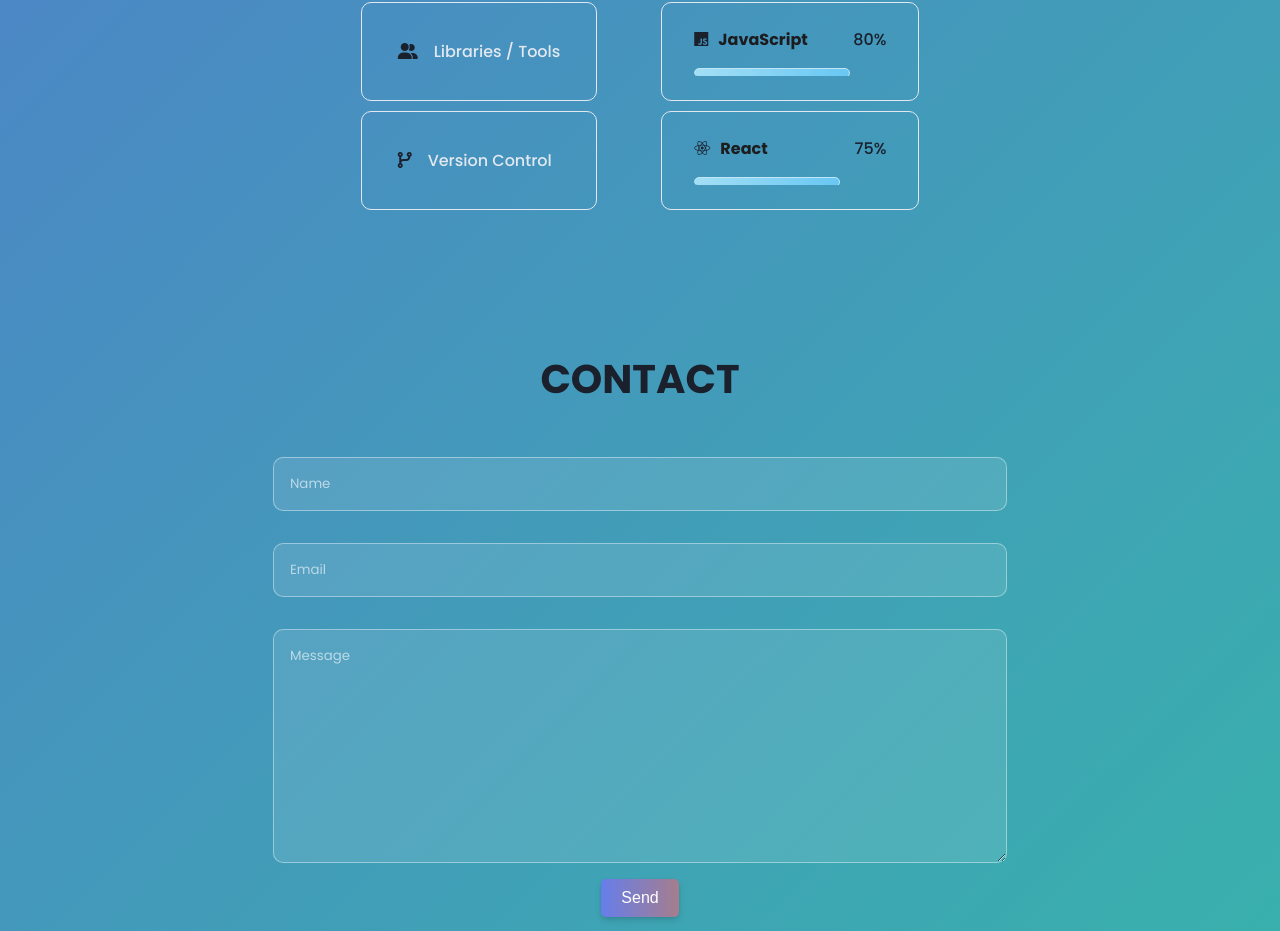
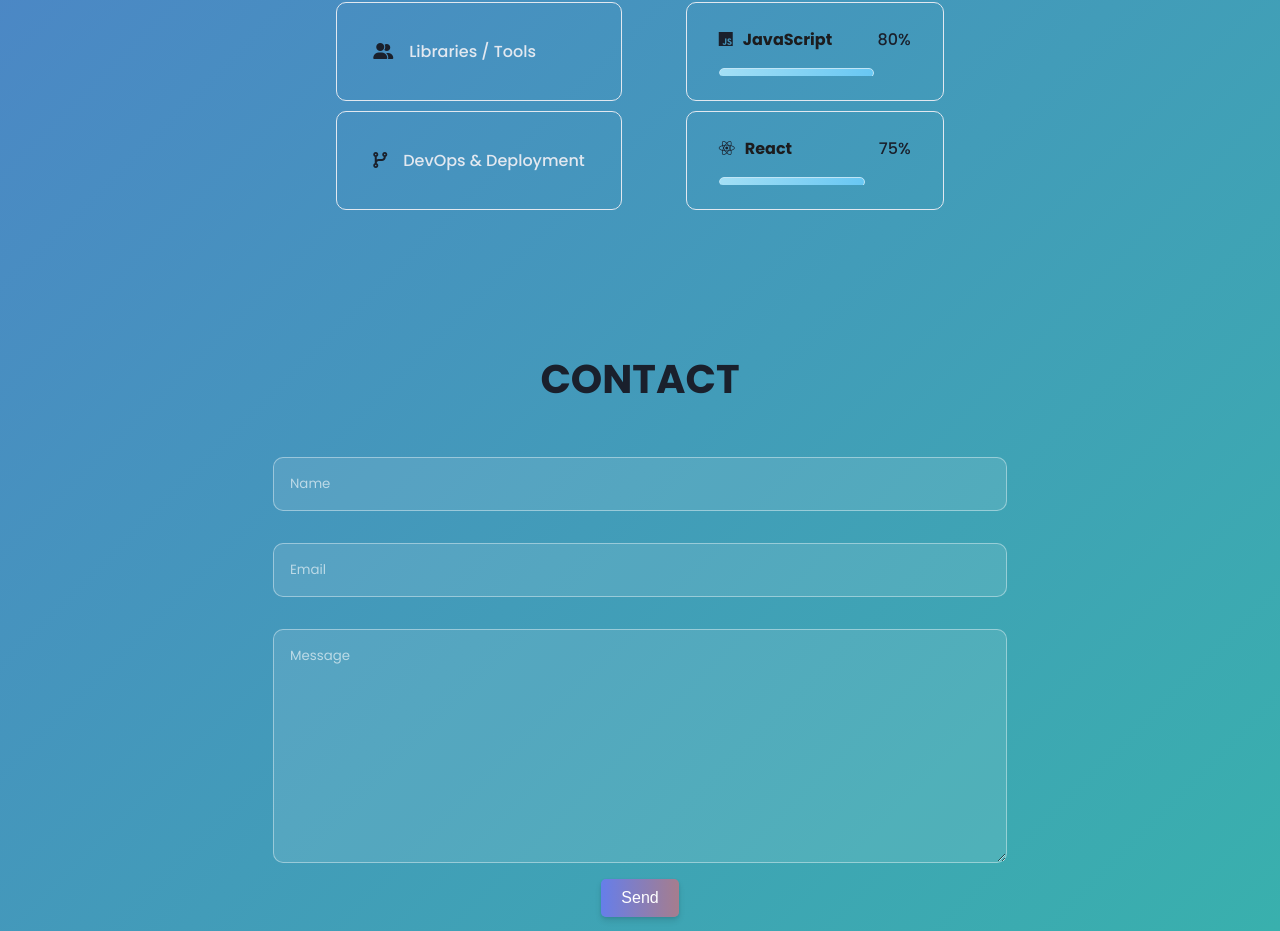
Before and after one commit to amirudheenshareif/Personal-Portfolio, a React (Vite) app: page / in a window 1280 px wide. Shown: the part 1768-2699 px from the top of the page. Built offline with nearby package versions, Linux system fonts and the light colour scheme.

Commit message:
Updated skills heading

```diff
--- a/src/components/Skills/Skills.jsx
+++ b/src/components/Skills/Skills.jsx
@@ -103,7 +103,7 @@ const Skills = () => {
         className={activeDiv === "versionControl" ? "active" : ""}
       >
         <i className="fas fa-code-branch"></i>
-        <span>Version Control</span>
+        <span>DevOps & Deployment</span>
       </motion.div>
 </div>
 
```
